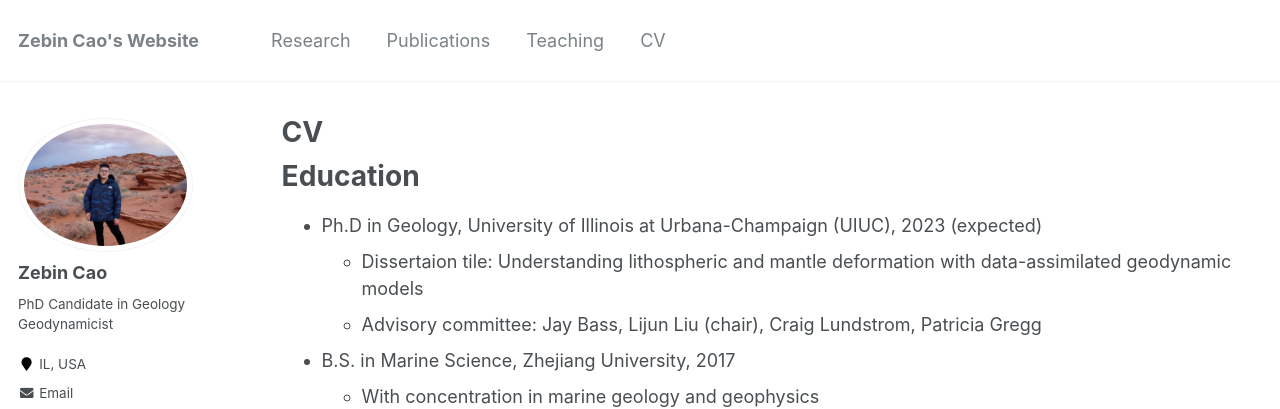
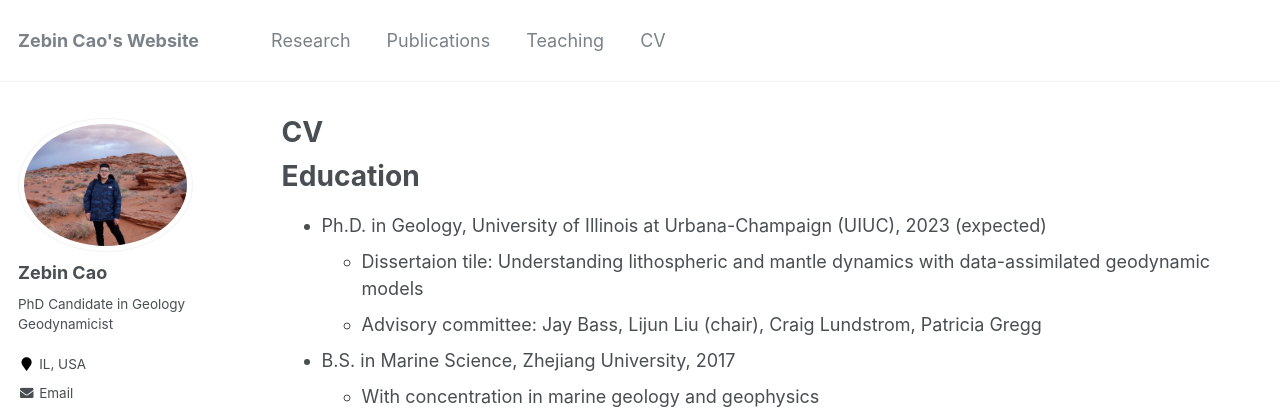
Before and after one commit to ZebinCao/ZebinCao.github.io, a Jekyll site: the page built from _pages/cv.md, in a window 1280 px wide and 900 px high. Shown: the top 409 px of the window. Built offline with Jekyll 4.4.1, drawn with Linux system fonts in a browser that asks for light colours; some web fonts are replaced.

Commit message:
Correct some minor issues

```diff
--- a/_pages/cv.md
+++ b/_pages/cv.md
@@ -11,8 +11,8 @@ redirect_from:
 
 Education
 ======
-* Ph.D in Geology, University of Illinois at Urbana-Champaign (UIUC), 2023 (expected)
-  * Dissertaion tile: Understanding lithospheric and mantle deformation with data-assimilated geodynamic models
+* Ph.D. in Geology, University of Illinois at Urbana-Champaign (UIUC), 2023 (expected)
+  * Dissertaion tile: Understanding lithospheric and mantle dynamics with data-assimilated geodynamic models
   * Advisory committee: Jay Bass, Lijun Liu (chair), Craig Lundstrom, Patricia Gregg
 
 * B.S. in Marine Science, Zhejiang University, 2017
```
Also changed, not shown: _pages/about.md (+2 -2 lines), _pages/research.md (+6 -6 lines).
